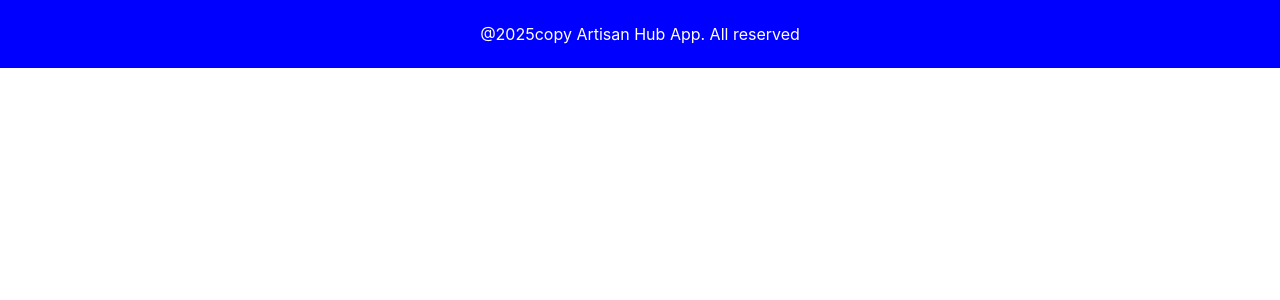
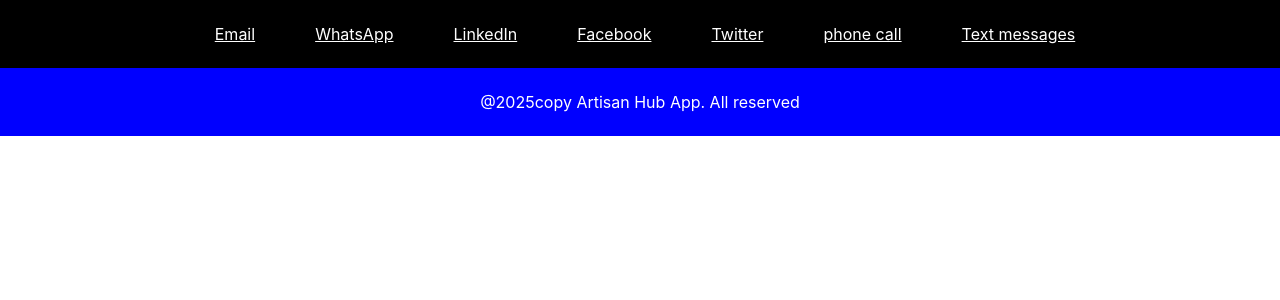
Before and after one commit to OJOK314/home-footer, a React (Create React App) app: page / in a window 1280 px wide. Shown: the top 300 px of the page. Built offline with nearby package versions, Linux system fonts and the light colour scheme.

Commit message:
footer was add into react project

```diff
--- a/src/App.css
+++ b/src/App.css
@@ -5,3 +5,19 @@
     padding-top: 8px;
     padding-bottom: 8px;
 }
+.nav{
+    display: flex;
+    justify-content: center;
+    background-color: black;
+    padding-top: 8px;
+    padding-bottom: 8px;
+}
+.a{
+color: white;
+}
+
+.ul{
+    display: flex;
+    flex-wrap: wrap;
+    gap: 30px;
+}
--- a/src/App.js
+++ b/src/App.js
@@ -6,7 +6,27 @@
 function App() {
   return (
     <div>
-    <Footer/>
+   <nav className="nav">
+    <ul className="ul">
+      <a className="a" href="mailto:kweyambapeter@gmail.com">Email</a>
+      <br/>
+      <a className="a" href="https://wa.me/0777520905?text:I%20am%20alfred">WhatsApp</a>
+      <br/>
+      <a className="a" href="">LinkedIn</a>
+      <br/>
+      <a className="a" href="">Facebook</a>
+      <br/>
+      <a className="a" href="">Twitter</a>
+      <br/>
+      <a className="a" href="tel:0781648144">phone call</a>
+      <br/>
+      <a className="a" href="sms:0777501149">Text messages</a>
+      <br/>
+    </ul>
+   </nav>
+    <Footer
+
+    />
     </div>
   );
 }
```
